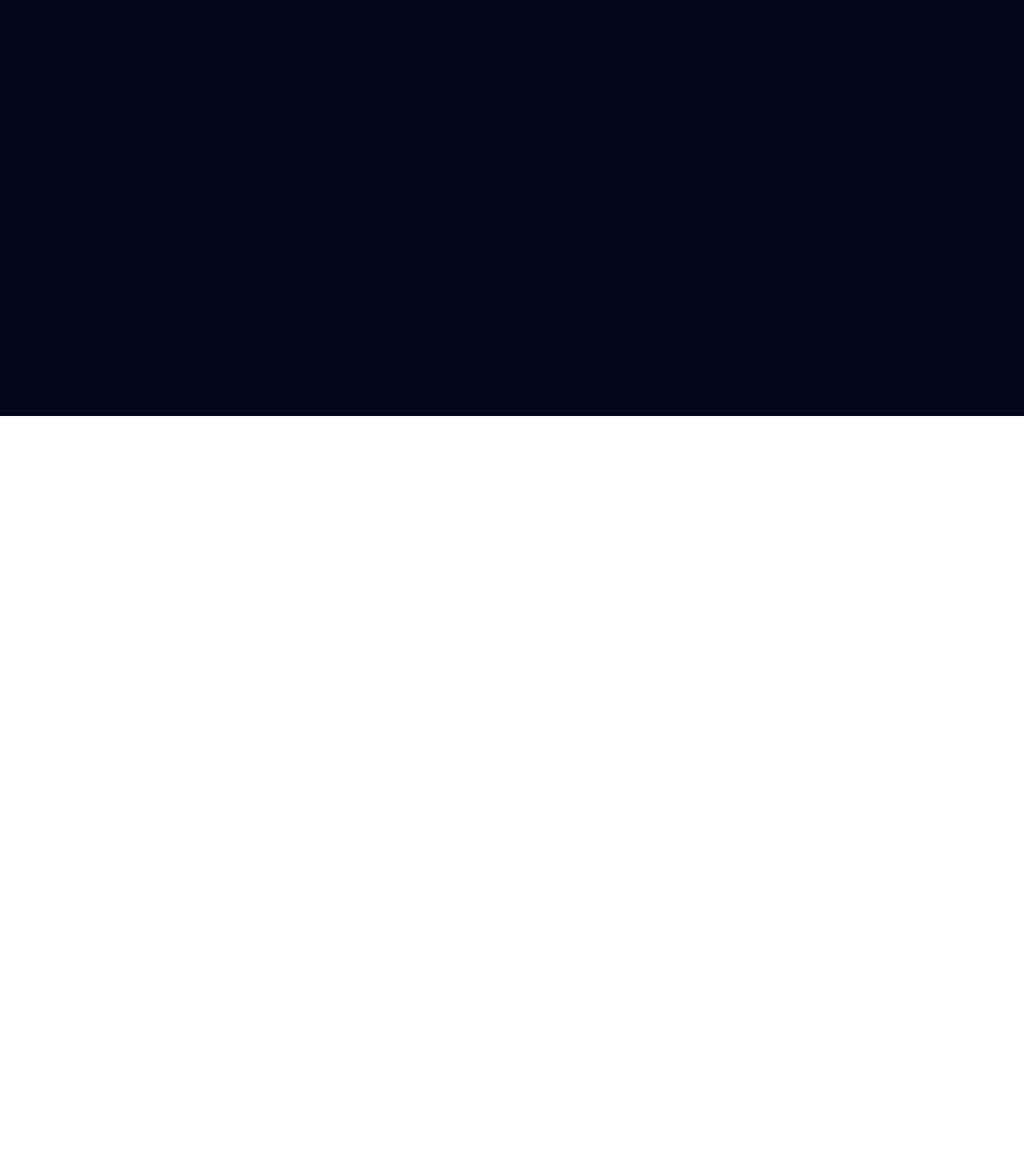
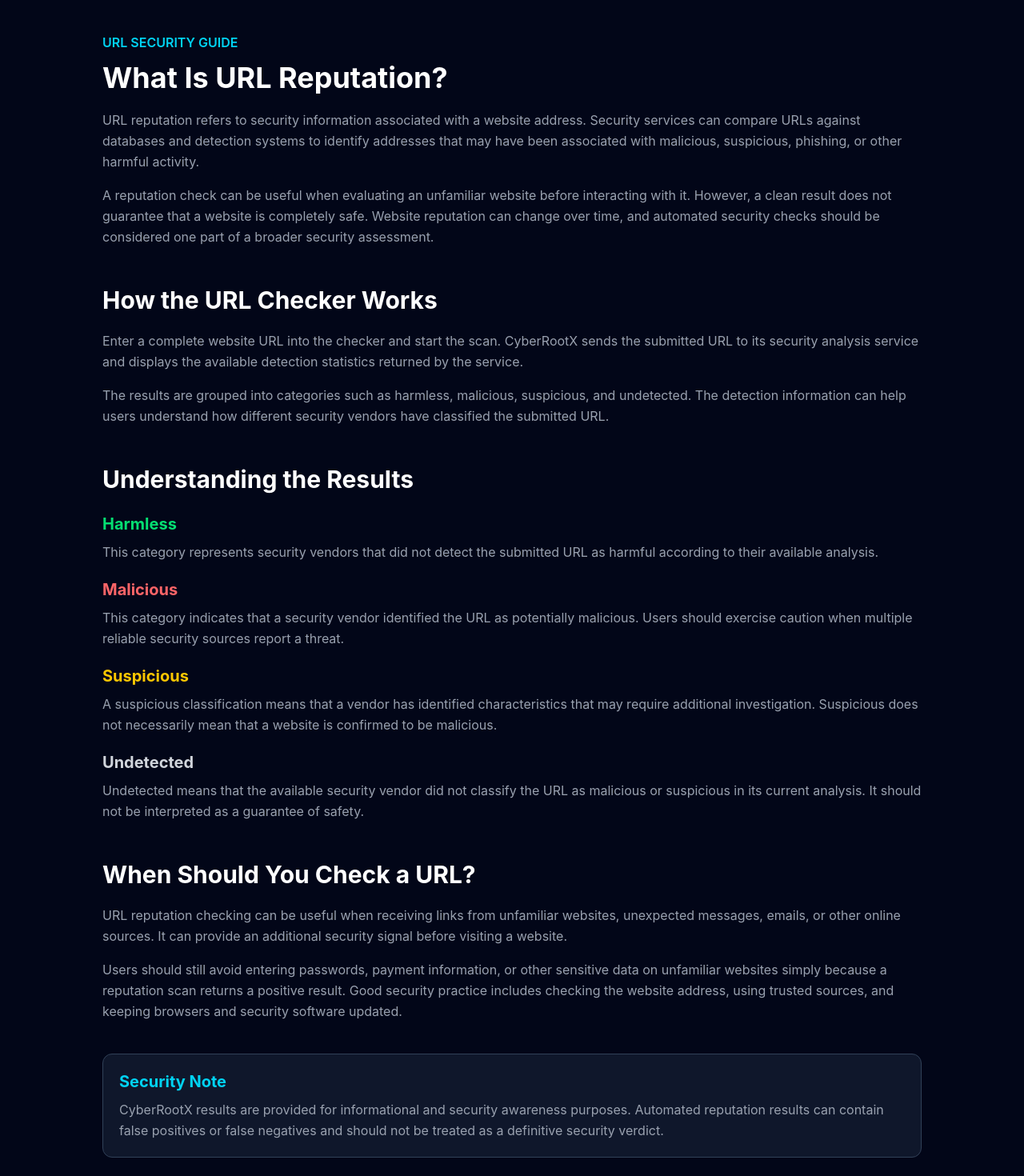
Before and after one commit to ashishg2005/CyberRootX-Frontend, a React (Vite) app: page /url-checker in a window 1280 px wide. Shown: the part 280-1750 px from the top of the page at 80% size. Before the commit the page ends 800 px from the top, so only its background shows below. Built offline with nearby package versions, Linux system fonts and the light colour scheme.

Commit message:
Improve URL checker content

```diff
--- a/src/pages/UrlChecker.jsx
+++ b/src/pages/UrlChecker.jsx
@@ -52,14 +52,18 @@ function UrlChecker() {
   return (
     <div className="min-h-screen bg-slate-950 text-white px-6 py-10">
       <div className="max-w-5xl mx-auto">
+
+        {/* Tool Header */}
         <h1 className="text-4xl font-bold text-cyan-400">
           🛡️ URL Reputation Checker
         </h1>
 
-        <p className="text-gray-400 mt-3">
-          Scan any website using VirusTotal.
+        <p className="text-gray-400 mt-3 leading-relaxed">
+          Check the reputation of a website URL and review security
+          detection results from multiple security vendors.
         </p>
 
+        {/* Scanner */}
         <div className="flex flex-col md:flex-row gap-4 mt-8">
           <input
             type="text"
@@ -78,14 +82,17 @@ function UrlChecker() {
           </button>
         </div>
 
+        {/* Error */}
         {error && (
           <div className="mt-4 bg-red-900/30 border border-red-600 rounded-lg p-3 text-red-300">
             {error}
           </div>
         )}
 
+        {/* Results */}
         {stats && (
           <div className="mt-8 bg-slate-900 rounded-2xl border border-slate-700 p-6 shadow-xl">
+
             <div className="flex flex-col md:flex-row md:items-center md:justify-between gap-4">
               <div>
                 {stats.malicious > 0 ? (
@@ -121,6 +128,7 @@ function UrlChecker() {
             </p>
 
             <div className="grid grid-cols-2 md:grid-cols-4 gap-4 mt-6">
+
               <div className="bg-slate-800 rounded-xl p-4 text-center">
                 <p className="text-3xl font-bold text-green-400">
                   {stats.harmless}
@@ -148,9 +156,143 @@ function UrlChecker() {
                 </p>
                 <p className="text-gray-400 mt-2">Undetected</p>
               </div>
+
             </div>
           </div>
         )}
+
+        {/* Educational Content */}
+        <section className="mt-16 border-t border-slate-800 pt-12">
+
+          <p className="text-cyan-400 font-semibold">
+            URL SECURITY GUIDE
+          </p>
+
+          <h2 className="text-3xl md:text-4xl font-bold mt-3">
+            What Is URL Reputation?
+          </h2>
+
+          <p className="text-gray-400 leading-relaxed mt-5">
+            URL reputation refers to security information associated with a
+            website address. Security services can compare URLs against
+            databases and detection systems to identify addresses that may
+            have been associated with malicious, suspicious, phishing, or
+            other harmful activity.
+          </p>
+
+          <p className="text-gray-400 leading-relaxed mt-4">
+            A reputation check can be useful when evaluating an unfamiliar
+            website before interacting with it. However, a clean result does
+            not guarantee that a website is completely safe. Website
+            reputation can change over time, and automated security checks
+            should be considered one part of a broader security assessment.
+          </p>
+
+          <h2 className="text-3xl font-bold mt-12">
+            How the URL Checker Works
+          </h2>
+
+          <p className="text-gray-400 leading-relaxed mt-5">
+            Enter a complete website URL into the checker and start the scan.
+            CyberRootX sends the submitted URL to its security analysis
+            service and displays the available detection statistics returned
+            by the service.
+          </p>
+
+          <p className="text-gray-400 leading-relaxed mt-4">
+            The results are grouped into categories such as harmless,
+            malicious, suspicious, and undetected. The detection information
+            can help users understand how different security vendors have
+            classified the submitted URL.
+          </p>
+
+          <h2 className="text-3xl font-bold mt-12">
+            Understanding the Results
+          </h2>
+
+          <div className="mt-6 space-y-5">
+
+            <div>
+              <h3 className="text-xl font-bold text-green-400">
+                Harmless
+              </h3>
+              <p className="text-gray-400 leading-relaxed mt-2">
+                This category represents security vendors that did not detect
+                the submitted URL as harmful according to their available
+                analysis.
+              </p>
+            </div>
+
+            <div>
+              <h3 className="text-xl font-bold text-red-400">
+                Malicious
+              </h3>
+              <p className="text-gray-400 leading-relaxed mt-2">
+                This category indicates that a security vendor identified the
+                URL as potentially malicious. Users should exercise caution
+                when multiple reliable security sources report a threat.
+              </p>
+            </div>
+
+            <div>
+              <h3 className="text-xl font-bold text-yellow-400">
+                Suspicious
+              </h3>
+              <p className="text-gray-400 leading-relaxed mt-2">
+                A suspicious classification means that a vendor has identified
+                characteristics that may require additional investigation.
+                Suspicious does not necessarily mean that a website is
+                confirmed to be malicious.
+              </p>
+            </div>
+
+            <div>
+              <h3 className="text-xl font-bold text-gray-300">
+                Undetected
+              </h3>
+              <p className="text-gray-400 leading-relaxed mt-2">
+                Undetected means that the available security vendor did not
+                classify the URL as malicious or suspicious in its current
+                analysis. It should not be interpreted as a guarantee of
+                safety.
+              </p>
+            </div>
+
+          </div>
+
+          <h2 className="text-3xl font-bold mt-12">
+            When Should You Check a URL?
+          </h2>
+
+          <p className="text-gray-400 leading-relaxed mt-5">
+            URL reputation checking can be useful when receiving links from
+            unfamiliar websites, unexpected messages, emails, or other online
+            sources. It can provide an additional security signal before
+            visiting a website.
+          </p>
+
+          <p className="text-gray-400 leading-relaxed mt-4">
+            Users should still avoid entering passwords, payment information,
+            or other sensitive data on unfamiliar websites simply because a
+            reputation scan returns a positive result. Good security practice
+            includes checking the website address, using trusted sources, and
+            keeping browsers and security software updated.
+          </p>
+
+          <div className="mt-10 p-5 rounded-xl bg-slate-900 border border-slate-700">
+            <h3 className="text-xl font-bold text-cyan-400">
+              Security Note
+            </h3>
+
+            <p className="text-gray-400 leading-relaxed mt-2">
+              CyberRootX results are provided for informational and security
+              awareness purposes. Automated reputation results can contain
+              false positives or false negatives and should not be treated as
+              a definitive security verdict.
+            </p>
+          </div>
+
+        </section>
       </div>
     </div>
   );
```
